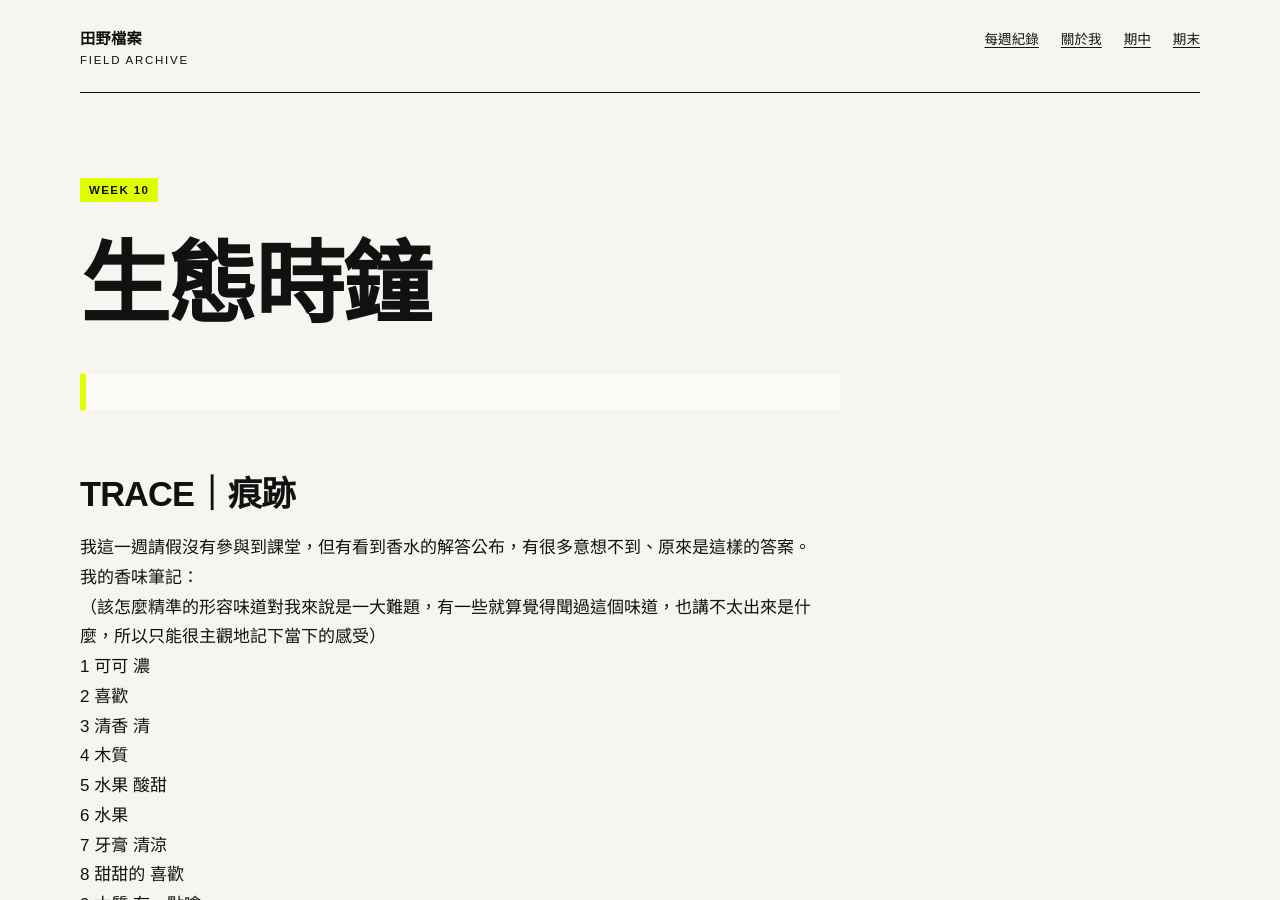
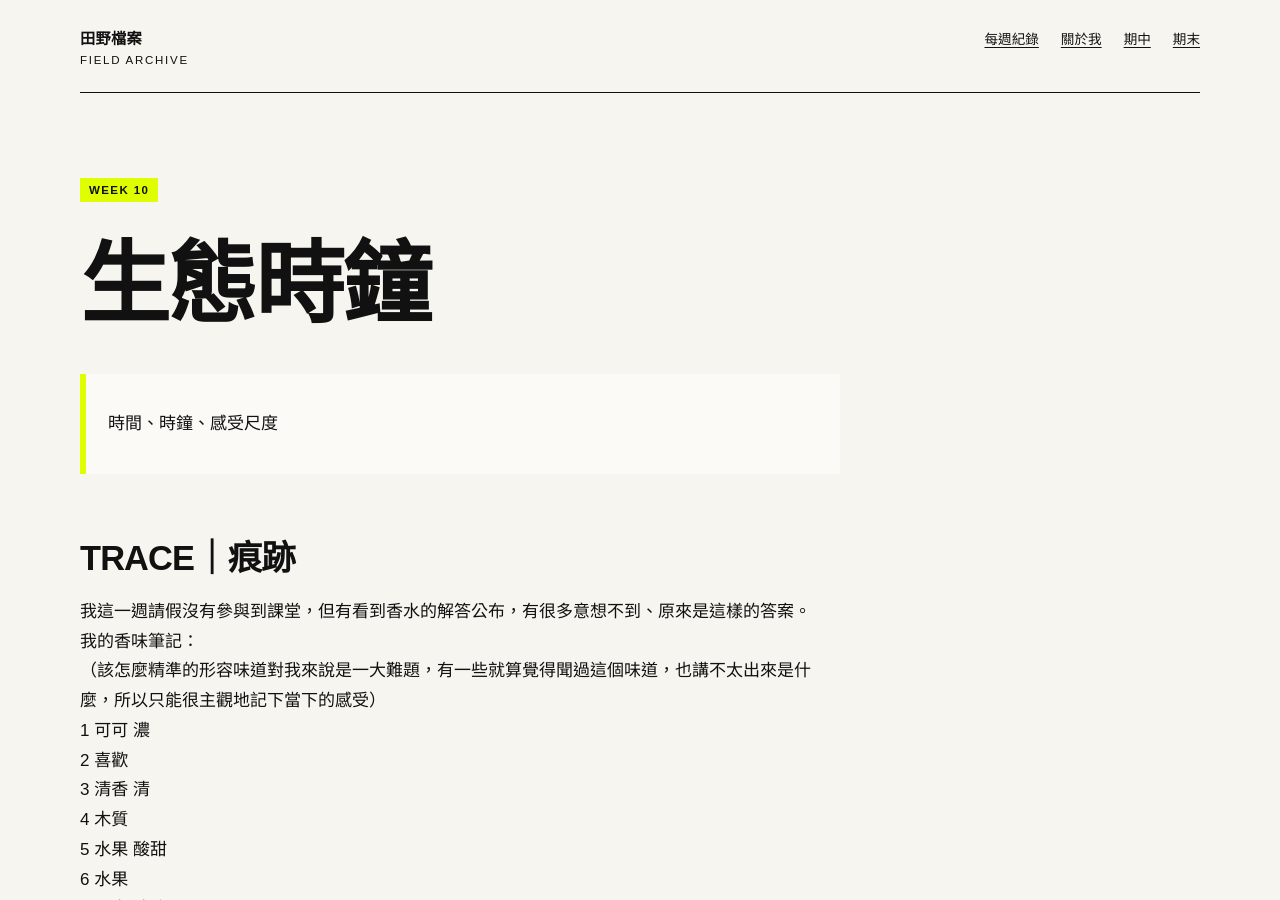
Before and after one commit to liki1928/fieldworkarchive, a Jekyll site: the page built from weeks/week-10.md, in a window 1280 px wide and 900 px high. Built offline with Jekyll 4.4.1, drawn with Linux system fonts in a browser that asks for light colours.

Commit message:
Update week-10.md

```diff
--- a/weeks/week-10.md
+++ b/weeks/week-10.md
@@ -7,7 +7,7 @@ permalink: /weeks/week-10/
 
 # 生態時鐘
 <!-- 請保留具體的現場、材料、語句或身體感受。 -->
->
+>時間、時鐘、感受尺度
 
 ## TRACE｜痕跡
 <!-- 放入 1–3 張圖片，並為每張圖片寫下具體說明：何時、何地、發生了什麼，以及為什麼留下它。 -->
```
